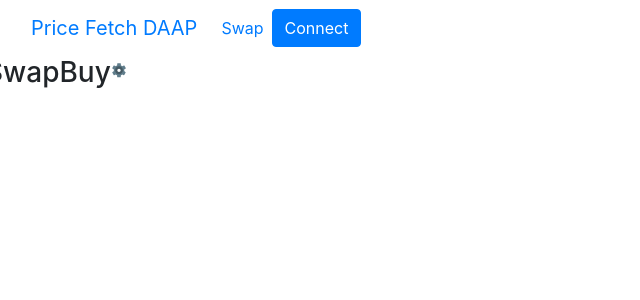
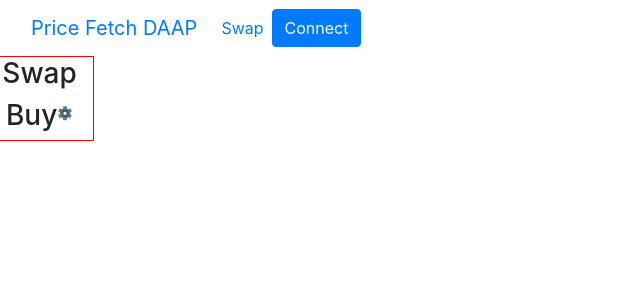
Before and after one commit to Bhanu-Partap/Pancake-swap-Contract-Working, a React (Create React App) app in the folder Contract/frontend/: page / in a window 1280 px wide. Shown: the top 300 px of the page, without its empty margins (0-640 px from the left). Built offline with nearby package versions, Linux system fonts and the light colour scheme.

Commit message:
homepage

```diff
--- a/Contract/frontend/src/App.css
+++ b/Contract/frontend/src/App.css
@@ -46,3 +46,24 @@
   justify-content: center;
   align-items: center;
 }
+
+
+
+/* =======HomePage========= */
+.mainrow{
+  display: flex;
+  justify-content: center;
+  align-items: center;
+  /* border: 1px red solid;
+  height: 50%; */
+}
+
+section{
+  min-width: 100vw;
+  min-height: 100vh;
+}
+
+.col-1{
+  width: 50%;
+  border: 1px red solid;
+}
--- a/Contract/frontend/src/Components/Homepage.js
+++ b/Contract/frontend/src/Components/Homepage.js
@@ -7,8 +7,8 @@ export default function Homepage() {
     <>
       <section id="home">
         <Row>
-          <Col>
-            <Row>
+          <Col className='col col-1' >
+            <Row className='mainrow'>
               <h3>Swap</h3>
               <h3>Buy</h3>
               <p><FcSettings/></p>
```
